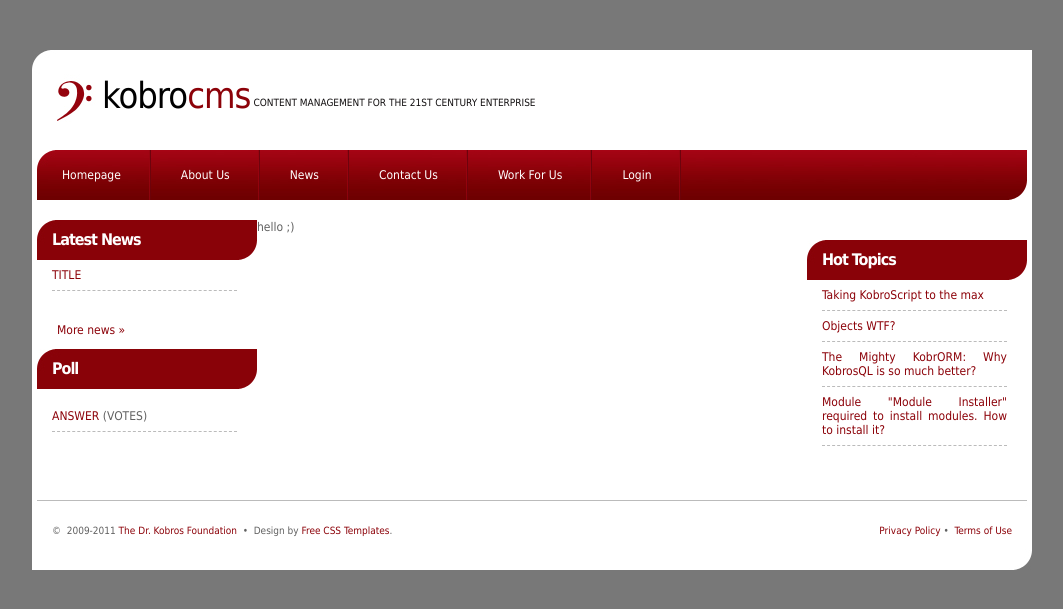
After one commit to pekkis/kobrocms, a PHP site: template views/home.html.twig in a window 1280 px wide. The commit adds this page. Shown: the top 609 px of the page, without its empty margins (108-1171 px from the left). Run offline with PHP 8.4, Linux system fonts and the light colour scheme; the template is opened without the code that fills it, so the values that code supplies are empty; some libraries are stand-ins or nearby versions.

Commit message:
Added baselayout

```diff
--- /dev/null
+++ b/views/baselayout.html.twig
@@ -0,0 +1,109 @@
+<!DOCTYPE html PUBLIC "-//W3C//DTD XHTML 1.0 Strict//EN" "http://www.w3.org/TR/xhtml1/DTD/xhtml1-strict.dtd">
+<html xmlns="http://www.w3.org/1999/xhtml">
+<head>
+<meta http-equiv="content-type" content="text/html; charset=utf-8" />
+<title>{# <?php echo $this->title; ?> #}-- KobroCMS</title>
+<link href="default.css" rel="stylesheet" type="text/css" media="screen" />
+
+<script type="text/javascript" src="http://www.google.com/jsapi"></script>
+<script type="text/javascript">
+	google.load("jquery", "1.3");
+</script>
+
+{#
+<?php if($this->includeAdminScripts): ?>
+<script type="text/javascript">
+	google.load("jqueryui", "1.7.2");
+</script>
+<script type="text/javascript" src="/js/tinymce/jscripts/tiny_mce/jquery.tinymce.js"></script>
+<script type="text/javascript" src="/js/admin.js"></script>
+<link rel="stylesheet" type="text/css" href="http://ajax.googleapis.com/ajax/libs/jqueryui/1.7.2/themes/blitzer/jquery-ui.css" />
+<?php endif; ?>
+#}
+</head>
+<body>
+<!-- start header -->
+<div id="header">
+	<div id="logo">
+		<h1><a href="/"><span>Kobro</span>CMS</a></h1>
+		<p>Content management for the 21st Century Enterprise</p>
+	</div>
+	<div id="menu">
+		<ul id="main">
+			<li {# <?php if($this->kobros->page->id == 1): ?> class="current_page_item"<?php endif; ?> #}><a href="/?page=1">Homepage</a></li>
+			<li {# <?php if($this->kobros->page->id == 2): ?> class="current_page_item"<?php endif; ?> #}><a href="/?page=2">About Us</a></li>
+			<li {# <?php if($this->kobros->page->id == 3): ?> class="current_page_item"<?php endif; ?> #}><a href="/?page=3">News</a></li>
+			<li {# <?php if($this->kobros->page->id == 4): ?> class="current_page_item"<?php endif; ?> #}><a href="/?page=4&forward=/?page=111">Contact Us</a></li>
+			<li {# <?php if($this->kobros->page->id == 5): ?> class="current_page_item"<?php endif; ?> #}><a href="/?page=5">Work For Us</a></li>
+			<li {# <?php if($this->kobros->page->id == 33): ?> class="current_page_item"<?php endif; ?> #}><a href="/?page=33">Login</a></li>
+		</ul>
+	</div>
+
+	<div id="userinfo">
+            {# <?php echo $this->module(array('module' => 'User', 'action' => 'info', 'target' => 33)); ?> #}
+	</div>
+
+</div>
+<!-- end header -->
+<div id="wrapper">
+	<!-- start page -->
+	<div id="page">
+		<div id="sidebar1" class="sidebar">
+			<ul>
+                            {% block news %}
+                                {% include 'headlines.html.twig' %}
+                                {# <?php echo $this->module(array('module' => 'News', 'page' => 3, 'action' => 'headlines', 'number' => 3)); ?> #}
+                            {% endblock %}
+                            {% block poll %}
+                                {% include 'poll.html.twig' %}
+                                {# <?php echo $this->module(array('module' => 'Poll', 'action' => 'default', 'question_id' => 1, 'forward'  => '/?page=1')); ?> #}
+                            {% endblock %}
+                        </ul>
+		</div>
+		<!-- start content -->
+		<div id="content">
+			{% block content %}
+                        {% endblock %}
+		</div>
+		<!-- end content -->
+		<!-- start sidebars -->
+		<div id="sidebar2" class="sidebar">
+			<ul>
+				<li>
+					{# <?php echo $this->module(array('module' => 'Search', 'action' => 'quicksearch', 'page' => 88)); ?> #}
+				</li>
+				<li>
+					<h2>Hot Topics</h2>
+					<ul>
+						<li><a href="#">Taking KobroScript to the max</a></li>
+						<li><a href="#">Objects WTF?</a></li>
+						<li><a href="#">The Mighty KobrORM: Why KobrosQL is so much better?</a></li>
+						<li><a href="#">Module &quot;Module Installer&quot; required to install modules. How to install it?</a></li>
+					</ul>
+				</li>
+			</ul>
+		</div>
+		<!-- end sidebars -->
+		<div style="clear: both;">&nbsp;</div>
+	</div>
+	<!-- end page -->
+</div>
+<div id="footer">
+	<p class="copyright">&copy;&nbsp;&nbsp;2009-2011 <a href="http://dr-kobros.com/foundation" target="_blank">The Dr. Kobros Foundation</a> &nbsp;&bull;&nbsp; Design by <a href="http://www.freecsstemplates.org/">Free CSS Templates</a>.</p>
+	<p class="link">
+		<a href="/?page=99">Privacy Policy</a>&nbsp;&#8226;&nbsp;
+		<a href="/?page=100">Terms of Use</a>
+	</p>
+</div>
+
+{#
+<script type="text/javascript" src="/js/kobrotracker.js"></script>
+<script type="text/javascript">
+var kt = KobroTracker.get('kobrocms');
+// Initial tracking for page, kobrotracker then also listen anchor change. KobroTracker very wise my friend!
+kt.track();
+</script>
+#}
+
+</body>
+</html>
--- /dev/null
+++ b/views/headlines.html.twig
@@ -0,0 +1,12 @@
+<li>
+<h2>Latest News</h2>
+<ul>
+{#<?php foreach($this->news as $item): ?>#}
+<li><a href="/?page=<?php echo $this->page_id; ?>&amp;action=view&amp;id=<?php echo $item->id; ?>">{# <?php echo $item->title; ?> #}TITLE</a></li>
+{#<?php endforeach; ?>#}
+</ul>
+</li>
+
+<p class="entry">
+<a href="/?page=<?php echo $this->page_id; ?>">More news &raquo;</a>
+</p>
--- /dev/null
+++ b/views/home.html.twig
@@ -0,0 +1,5 @@
+{% extends 'baselayout.html.twig' %}
+
+{% block content %}
+    hello ;)
+{% endblock %}
--- /dev/null
+++ b/views/poll.html.twig
@@ -0,0 +1,15 @@
+<li>
+<h2>Poll</h2>
+
+<p>{# <?php echo $this->question->question; ?>#}</p>
+
+<ul>
+{#<?php foreach($this->answers as $answer): ?>#}
+<li>
+<a href="/?page=44&action=vote&question_id=<?php echo $this->question->id; ?>&answer_id=<?php echo $answer->id; ?>&forward=<?php echo $this->forward; ?>">{#<?php echo $answer->answer; ?>#}ANSWER</a> ({#<?php echo $answer->votes; ?>#}VOTES)
+</li>
+{#<?php endforeach; ?>#}
+</ul>
+
+
+</li>
--- /dev/null
+++ b/web/default.css
@@ -0,0 +1,422 @@
+/*
+Design by Free CSS Templates
+http://www.freecsstemplates.org
+Released for free under a Creative Commons Attribution 2.5 License
+*/
+
+body {
+	margin-top: 50px;
+	padding: 0;
+	background: #787878;
+	text-align: justify;
+	dfont-family: Georgia, "Times New Roman", Times, serif;
+	font-family: tahoma, arial, sans-serif;
+	font-size: 12px;
+	color: #616161;
+}
+
+h1, h2, h3 {
+	margin-top: 0;
+	color: #8C0209;
+}
+
+h1 {
+	font-size: 1.6em;
+	font-weight: normal;
+}
+
+h2 {
+	font-size: 1.6em;
+}
+
+h3 {
+	font-size: 1em;
+}
+
+ul {
+}
+
+a {
+	text-decoration: none;
+	color: #8C0209;
+}
+
+a:hover {
+	border-bottom: none;
+}
+
+a img {
+	border: none;
+}
+
+img.left {
+	float: left;
+	margin: 0 20px 0 0;
+}
+
+img.right {
+	float: right;
+	margin: 0 0 0 20px;
+}
+
+#header {
+	width: 1000px;
+	margin: 0 auto;
+	height: 150px;
+	background: url(images/img02.jpg) repeat-x left top;
+	position: relative;
+}
+
+/* Header */
+
+#logo {
+	width: 1000px;
+	height: 100px;
+	margin: 0 auto;
+	padding: 0 10px 0 70px;
+	background: url(images/img01.jpg) no-repeat left top;
+
+}
+
+#header #userinfo {
+	position: absolute;
+	top: 0;
+	right: 0;
+	padding: 25px 25px 0 0;
+}
+
+
+#logo h1, #logo p {
+	float: left;
+	margin: 0;
+	color: #8C0209;
+}
+
+#logo span {
+	color: #000000;
+}
+
+#logo h1 {
+	padding: 25px 0 0 0;
+	letter-spacing: -1px;
+	text-transform: lowercase;
+	font-weight: normal;
+	font-size: 3em;
+}
+
+#logo p {
+	text-transform: uppercase;
+	padding: 47px 0 0 3px;
+	font-size: 10px;
+	color: #110E0F;
+}
+
+#logo a {
+	border: none;
+	text-decoration: none;
+	color: #8C0209;
+}
+
+/* Menu */
+
+#menu {
+	width: 1000px;
+	margin: 0 auto;
+	padding: 0;
+	height: 50px;
+	background: url(images/img02.jpg) no-repeat left top;
+}
+
+#menu ul {
+	margin: 0;
+	padding: 0;
+	list-style: none;
+}
+
+#menu li {
+	display: inline;
+}
+
+#menu a {
+	display: block;
+	float: left;
+	height: 32px;
+	margin: 0;
+	padding: 18px 30px 0 30px;
+	text-decoration: none;
+	text-transform: capitalize;
+	background: url(images/img03.jpg) no-repeat right top;
+	dfont-family: Georgia, "Times New Roman", Times, serif;
+	font-family: tahoma, arial, sans-serif;
+	font-size: 12px;
+	color: #FFFFFF;
+}
+
+#menu a:hover {
+	color: #FFFFFF;
+}
+
+#menu .current_page_item a {
+	color: #FFFFFF;
+}
+
+/* Wrapper */
+
+#wrapper {
+}
+
+/* Page */
+
+#page {
+	width: 990px;
+	margin: 0 auto;
+	padding: 20px 5px;
+	background: #FFFFFF;
+}
+
+#page-bg {
+}
+
+/* Latest Post */
+
+#latest-post {
+	padding: 20px;
+	border: 1px solid #E7E7E7;
+}
+
+/* Content */
+
+#content {
+	float: left;
+	width: 550px;
+}
+
+#content-wide {
+	width: auto;
+}
+
+.post {
+	padding-bottom: 15px;
+	line-height: 200%;
+}
+
+.post h1 {
+	font-weight: normal;
+}
+
+.title {
+	margin: 0;
+	padding: 10px 0 4px 20px;
+	font-weight: normal;
+}
+
+.title a {
+	border-bottom: none;
+	color: #8C0209;
+}
+
+.title a:hover {
+	border-bottom: 1px dotted #000000;
+}
+
+.byline {
+	border-bottom: 1px #BBBBBB dashed;
+	margin: -10px 20px 20px 20px;
+}
+
+.tag {
+	padding: 0 15px;
+}
+
+.entry {
+	padding: 0 20px;
+}
+
+.links {
+	padding: 4px 0px;
+	text-align: right;
+	font-weight: bold;
+}
+
+.links a {
+	border: none;
+}
+
+.links a:hover {
+}
+
+/* Sidebars */
+
+#sidebar1 {
+	float: left;
+}
+
+#sidebar2 {
+	float: right;
+}
+
+.sidebar {
+	float: left;
+	width: 220px;
+	padding: 0;
+	font-size: 12px;
+}
+
+.sidebar ul {
+	margin: 0;
+	padding: 0;
+	list-style: none;
+}
+
+.sidebar li {
+	padding: 0 0 20px 0;
+}
+
+.sidebar li ul {
+}
+
+.sidebar li li {
+	margin: 0 20px 0 15px;
+	padding: 8px 0px;
+	border-bottom: 1px #BBBBBB dashed;
+}
+
+
+.sidebar li h2 {
+	height: 30px;
+	margin: 0 0 0 0;
+	padding: 10px 15px 0px 15px;
+	background: #890208 url(images/img05.jpg) no-repeat left top;
+	letter-spacing: -1px;
+	font-size: 16px;
+	color: #FFFFFF;
+}
+
+.sidebar a {
+}
+
+/* Search */
+
+#searchform {
+	margin: 0;
+	padding: 0 0 0 0;
+}
+
+#searchform br {
+	display: none;
+}
+
+#searchform h2 {
+}
+
+#s {
+	margin: 10px 0px 0 15px;
+	padding: 2px 2px;
+	width: 180px;
+	height: 18px;
+	border: 1px solid #CA8186;
+	background: #FFFFFF;
+	font-size: 10px;
+	color: #000000;
+}
+
+#x {
+	margin: 0;
+	padding: 2px 5px;
+	height: 25px;
+	background: #CA8186;
+	text-decoration: none;
+	text-transform: uppercase;
+	font-family: Arial, Helvetica, sans-serif;
+	font-size: 10px;
+	color: #CCCCCC;
+}
+/* Calendar */
+
+#calendar_wrap {
+	padding: 0 15px;
+	text-align: center;
+}
+
+#calendar_wrap table {
+	width: 100%;
+}
+
+#calendar_wrap th {
+}
+
+#calendar_wrap td {
+}
+
+#calendar_wrap tfoot td {
+	border: none;
+}
+
+#calendar_wrap tfoot td#prev {
+	text-align: left;
+	font-weight: bold;
+	border: none;
+}
+
+#calendar_wrap tfoot td#prev a {
+	border: none;
+}
+
+#calendar_wrap tfoot td#next {
+	text-align: right;
+	font-weight: bold;
+	border: none;
+}
+
+#calendar_wrap tfoot td#next a {
+	border: none;
+}
+
+/* Footer */
+
+#footer {
+	width: 960px;
+	height: 70px;
+	margin: 0 auto;
+	padding: 0 20px;
+	background: url(images/img04.jpg) no-repeat left top;
+}
+
+#footer p {
+	margin: 0;
+	padding: 25px 0 0 0;
+	text-align: center;
+	font-size: smaller;
+}
+
+#footer a {
+}
+
+#footer .link {
+	float: right;
+}
+
+#footer .copyright {
+	float: left;
+}
+
+.flower {
+	padding-left: 20px;
+}
+
+
+form label {
+	margin-top: 1em;
+	display: block;
+}
+
+form button {
+	margin-top: 1em;
+	display: block;
+}
+
+.error {
+	font-weight: bold;
+	font-style: italic;
+	color: #FF0000;
+}
```
Also changed, not shown: web/index.php (+8 -2 lines), web/images/img01.jpg (added), web/images/img02.jpg (added), web/images/img03.jpg (added), web/images/img04.jpg (added), web/images/img05.jpg (added), web/images/img06.jpg (added), web/images/print.gif (added).
